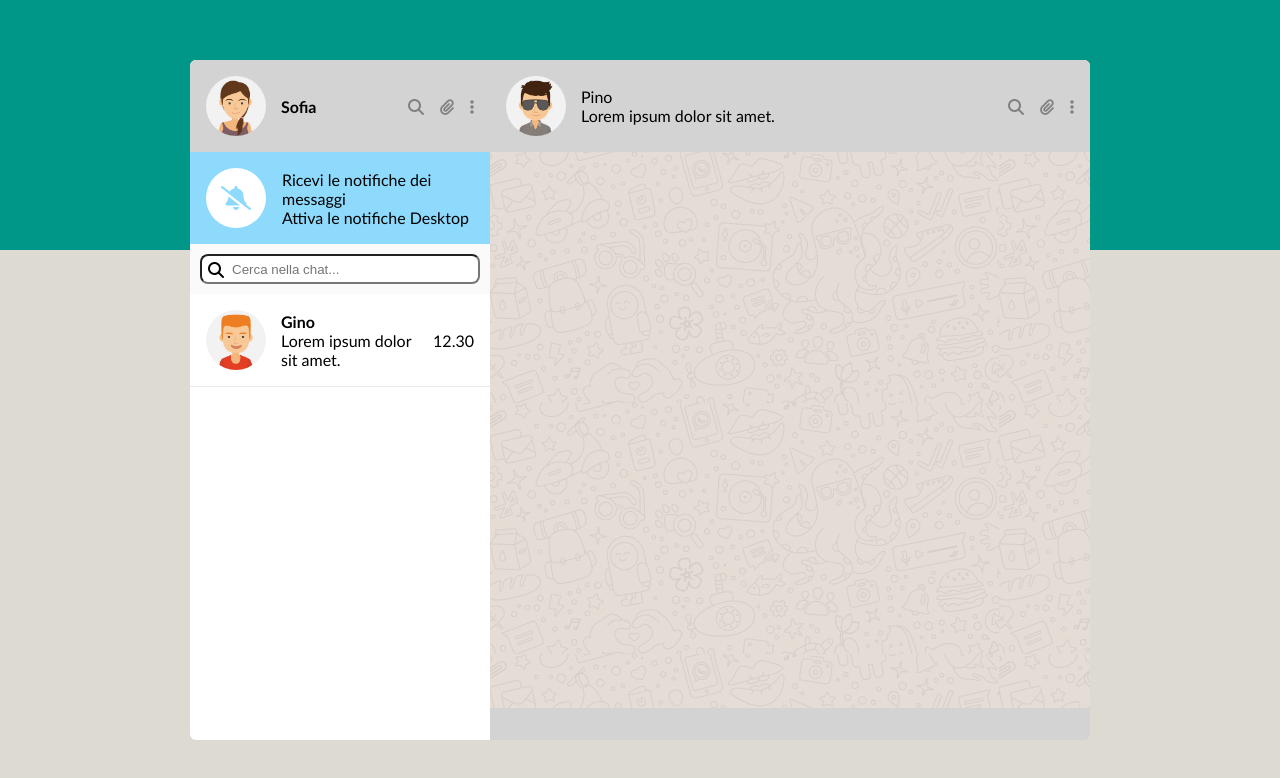
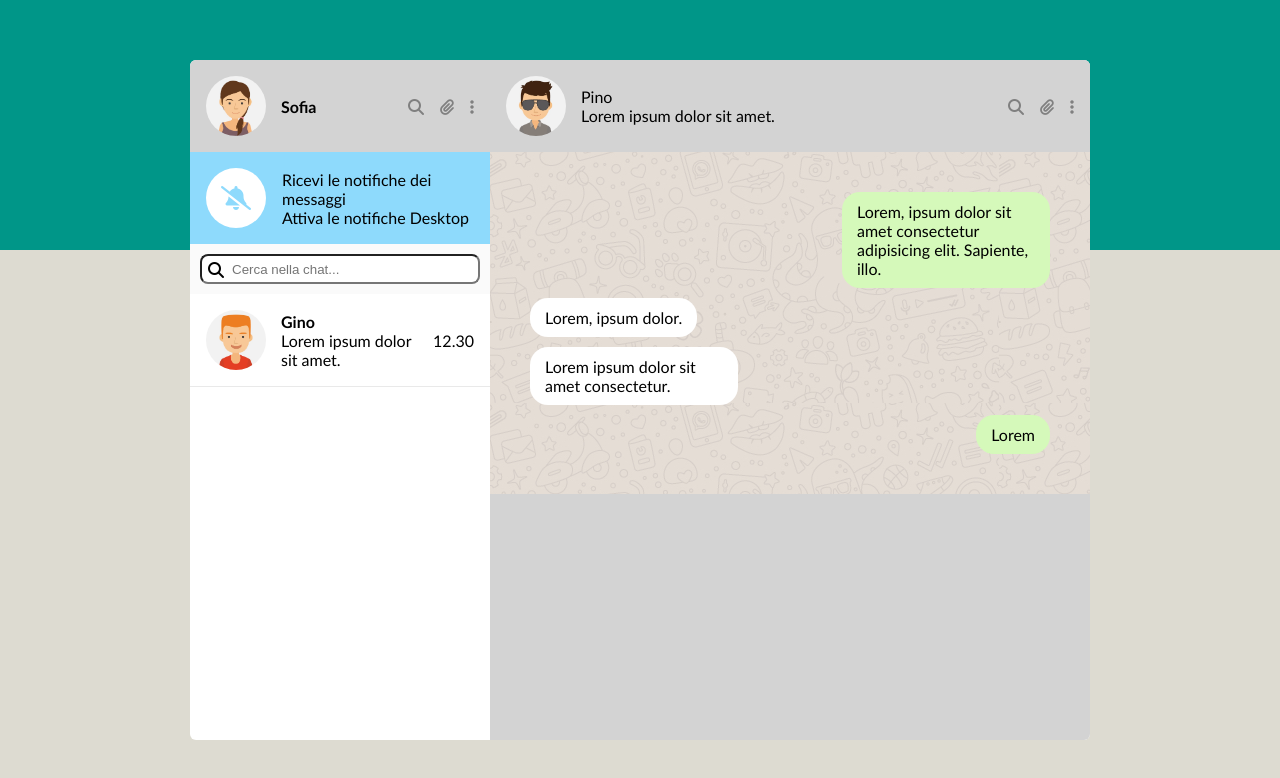
Before and after one commit to Limson91/vue-boolzapp, a plain HTML site: page index.html in a window 1280 px wide. Drawn offline with nearby package versions, Linux system fonts and the light colour scheme.

Commit message:
add main chat messages style

```diff
--- a/css/style.css
+++ b/css/style.css
@@ -195,7 +195,9 @@ img {
     border-radius: 50%;
 }
 
-.main-chat {
+/* main content - chat */
+
+.message-list {
     display: flex;
     flex-direction: column;
     flex-grow: 1;
@@ -204,6 +206,25 @@ img {
     background-image: url(../img/mine.jpg);
 }
 
+.message {
+    background-color: white;
+    border-radius: 18px;
+    padding: 10px 15px;
+    max-width: 40%;
+}
+
+.message.sent {
+    background-color: #d5f9ba;
+    align-self: flex-end;
+}
+
+.message.received {
+    background-color: white;
+    align-self: flex-start;
+}
+
+/* main content - send message*/
+
 .insert-message {
     display: flex;
     align-items: center;
--- a/index.html
+++ b/index.html
@@ -120,7 +120,14 @@
                     </ul>
                 </div>
 
-                <div class="main-chat"></div>
+                <div class="main-chat">
+                    <ul class="message-list">
+                        <li class="message sent">Lorem, ipsum dolor sit amet consectetur adipisicing elit. Sapiente, illo.</li>
+                        <li class="message received">Lorem, ipsum dolor.</li>
+                        <li class="message received">Lorem ipsum dolor sit amet consectetur.</li>
+                        <li class="message sent">Lorem</li>
+                    </ul>
+                </div>
 
                 <div class="insert-message"></div>
             </div>
```
